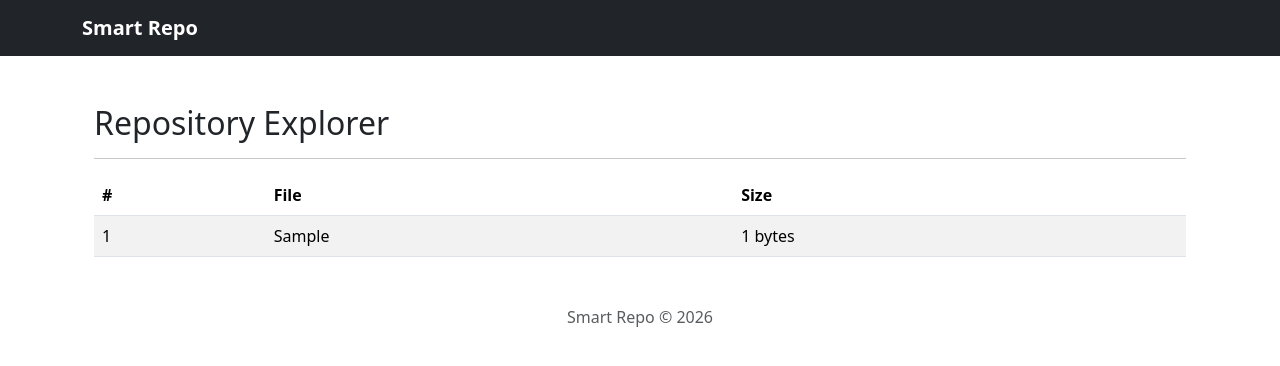
After one commit to 23f2002096/Smart_Repo, a Flask app: template templates/repository.html in a window 1280 px wide. The commit adds this page. Shown: the top 366 px of the page. Run offline with Flask 3, Linux system fonts and the light colour scheme; the template is opened without the code that fills it: most values are stand-ins (such as "Sample title", 1, 10 or a date in 2020).

Commit message:
feat(ui): add repository explorer

```diff
--- a/src/smart_repo/app.py
+++ b/src/smart_repo/app.py
@@ -1,7 +1,7 @@
 from flask import Flask
 
 from smart_repo.config import Config
-from smart_repo.routes import home_bp , upload_bp , dashboard_bp
+from smart_repo.routes import home_bp, upload_bp, dashboard_bp, repository_bp
 
 
 def create_app():
@@ -17,5 +17,6 @@ def create_app():
     app.register_blueprint(home_bp)
     app.register_blueprint(upload_bp)
     app.register_blueprint(dashboard_bp)
+    app.register_blueprint(repository_bp)
 
     return app
--- a/src/smart_repo/routes/__init__.py
+++ b/src/smart_repo/routes/__init__.py
@@ -1,9 +1,11 @@
 from .home import home_bp
 from .upload import upload_bp
 from .dashboard import dashboard_bp
+from .repository import repository_bp
 
 __all__ = [
     "home_bp",
     "upload_bp",
     "dashboard_bp",
+    "repository_bp",
 ]
--- a/src/smart_repo/services/repository_pipeline.py
+++ b/src/smart_repo/services/repository_pipeline.py
@@ -6,6 +6,7 @@ from smart_repo.services.analytics import RepositoryAnalytics
 from smart_repo.services.extract_service import extract_repository
 from smart_repo.services.upload_service import save_repository
 from smart_repo.config import Config
+from smart_repo.services.repository_store import RepositoryStore
 
 
 class RepositoryPipeline:
@@ -56,6 +57,7 @@ class RepositoryPipeline:
         )
 
         repository = parser.parse()
+        RepositoryStore.save(repository)
 
         # ------------------------------------
         # Build Knowledge Graph
--- /dev/null
+++ b/templates/repository.html
@@ -0,0 +1,53 @@
+{% extends "base.html" %}
+
+{% block title %}
+Repository Explorer
+{% endblock %}
+
+{% block content %}
+
+<div class="container mt-4">
+
+    <h2>Repository Explorer</h2>
+
+    <hr>
+
+    <table class="table table-striped">
+
+        <thead>
+
+            <tr>
+
+                <th>#</th>
+
+                <th>File</th>
+
+                <th>Size</th>
+
+            </tr>
+
+        </thead>
+
+        <tbody>
+
+        {% for file in repository.files %}
+
+            <tr>
+
+                <td>{{ loop.index }}</td>
+
+                <td>{{ file.file.relative_path }}</td>
+
+                <td>{{ file.file.size }} bytes</td>
+
+            </tr>
+
+        {% endfor %}
+
+        </tbody>
+
+    </table>
+
+</div>
+
+{% endblock %}
```
Also changed, not shown: src/smart_repo/routes/repository.py (added, +22 -0 lines), src/smart_repo/services/repository_store.py (added, +15 -0 lines), templates/dashboard.html (+11 -0 lines).
